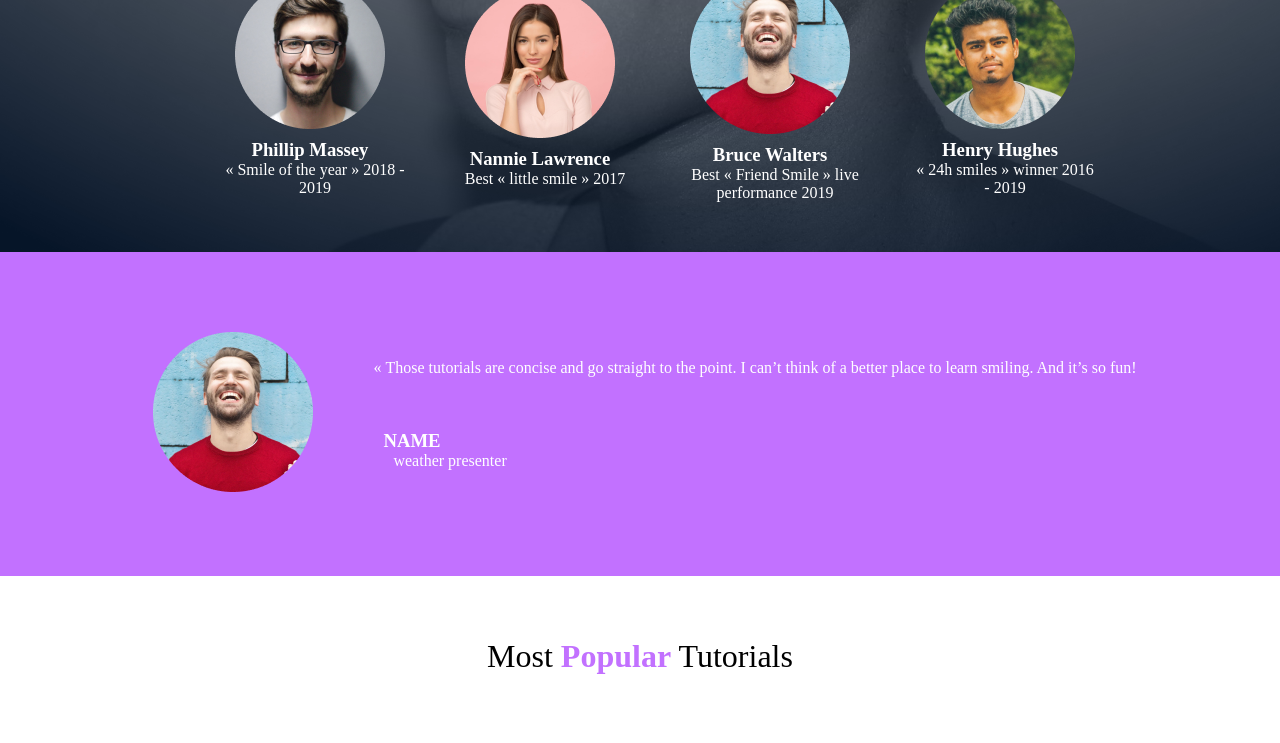
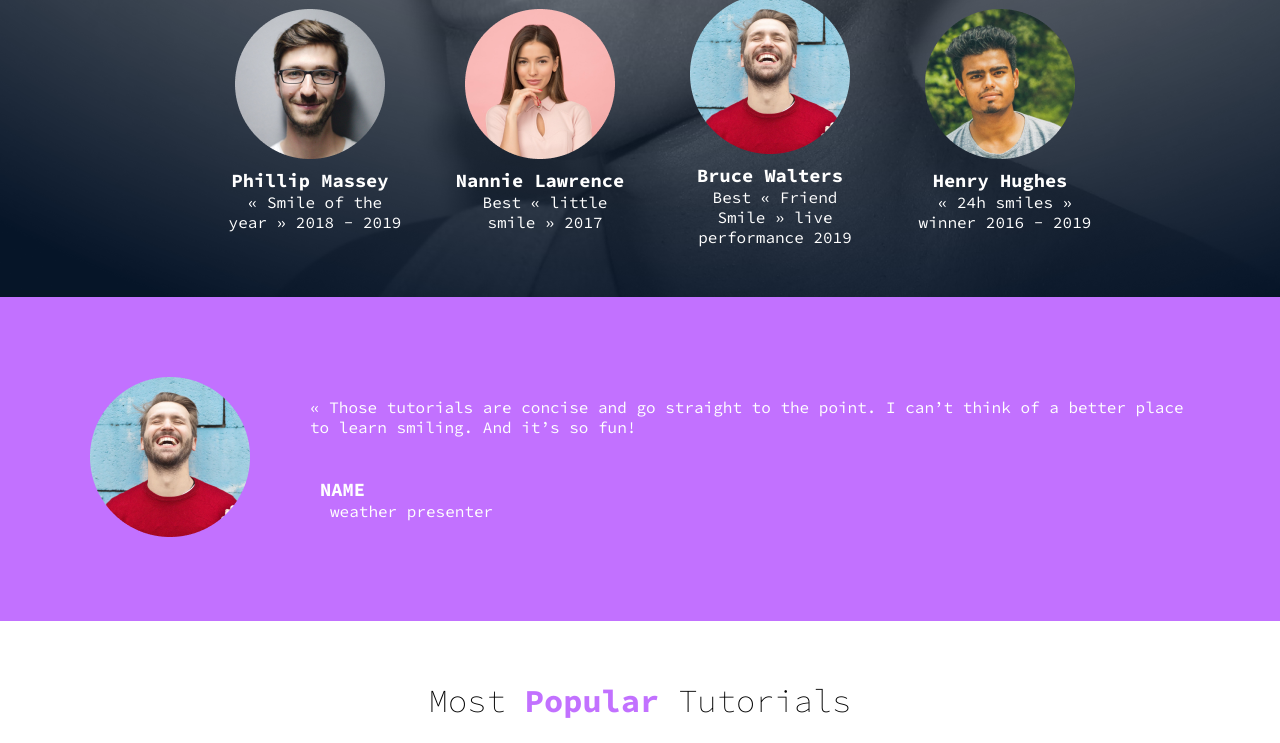
Before and after one commit to enehizy/alx_html_css, a plain HTML site: page css_advanced/index.html in a window 1280 px wide. Shown: the part 598-1341 px from the top of the page. Drawn offline with Linux system fonts and the light colour scheme.

Commit message:
added font

```diff
--- a/css_advanced/index.html
+++ b/css_advanced/index.html
@@ -3,6 +3,9 @@
 <head>
     <meta charset="UTF-8">
     <meta name="viewport" content="width=device-width, initial-scale=1.0">
+    <link rel="preconnect" href="https://fonts.googleapis.com">
+<link rel="preconnect" href="https://fonts.gstatic.com" crossorigin>
+<link href="https://fonts.googleapis.com/css2?family=Source+Code+Pro:ital,wght@0,200..900;1,200..900&display=swap" rel="stylesheet">
     <link href="styles.css" rel="stylesheet"/>
     <script src="https://kit.fontawesome.com/4a2b055604.js" crossorigin="anonymous"></script>
     <title>Document</title>
--- a/css_advanced/styles.css
+++ b/css_advanced/styles.css
@@ -5,6 +5,9 @@
 
    --purple : #C271FF;
    --blue : #071629;
+   font-family: "Source Code Pro", monospace;
+  font-optical-sizing: auto;
+  font-style: normal;
 }
 body{
 
```
